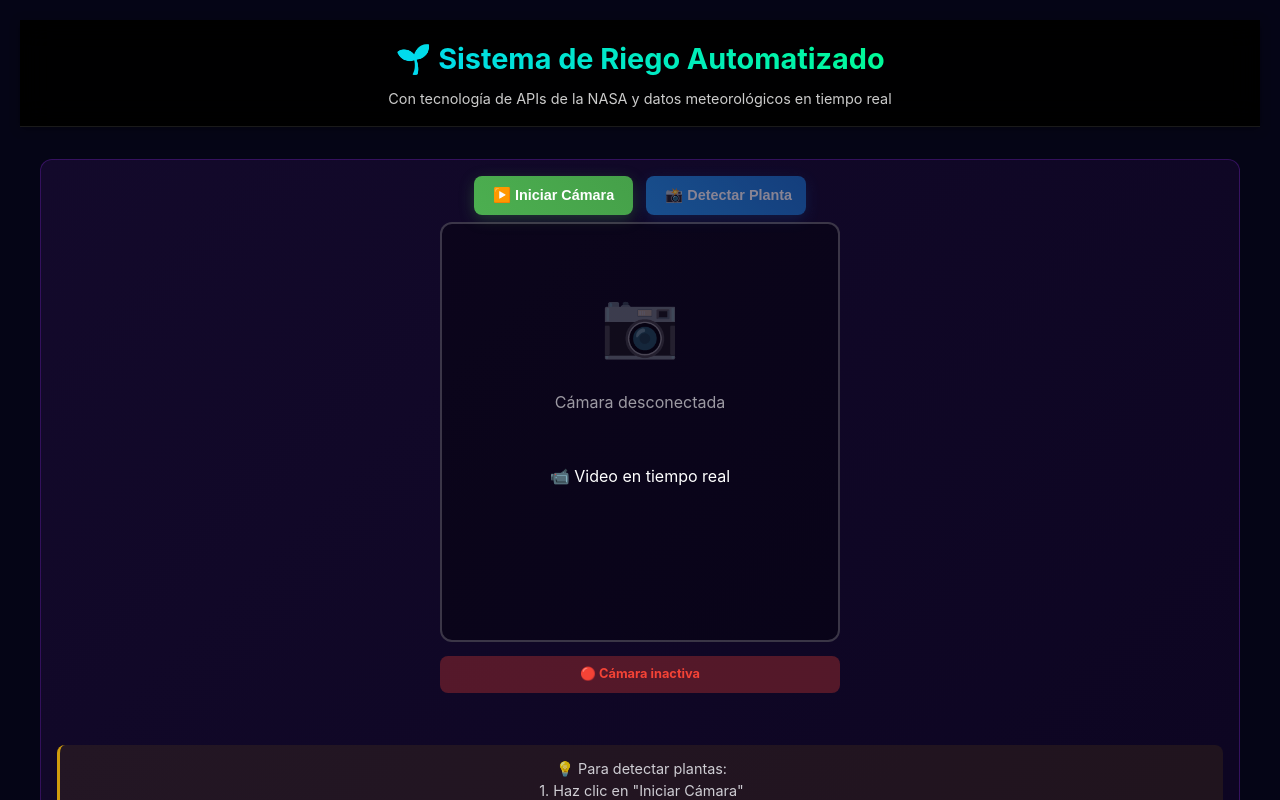
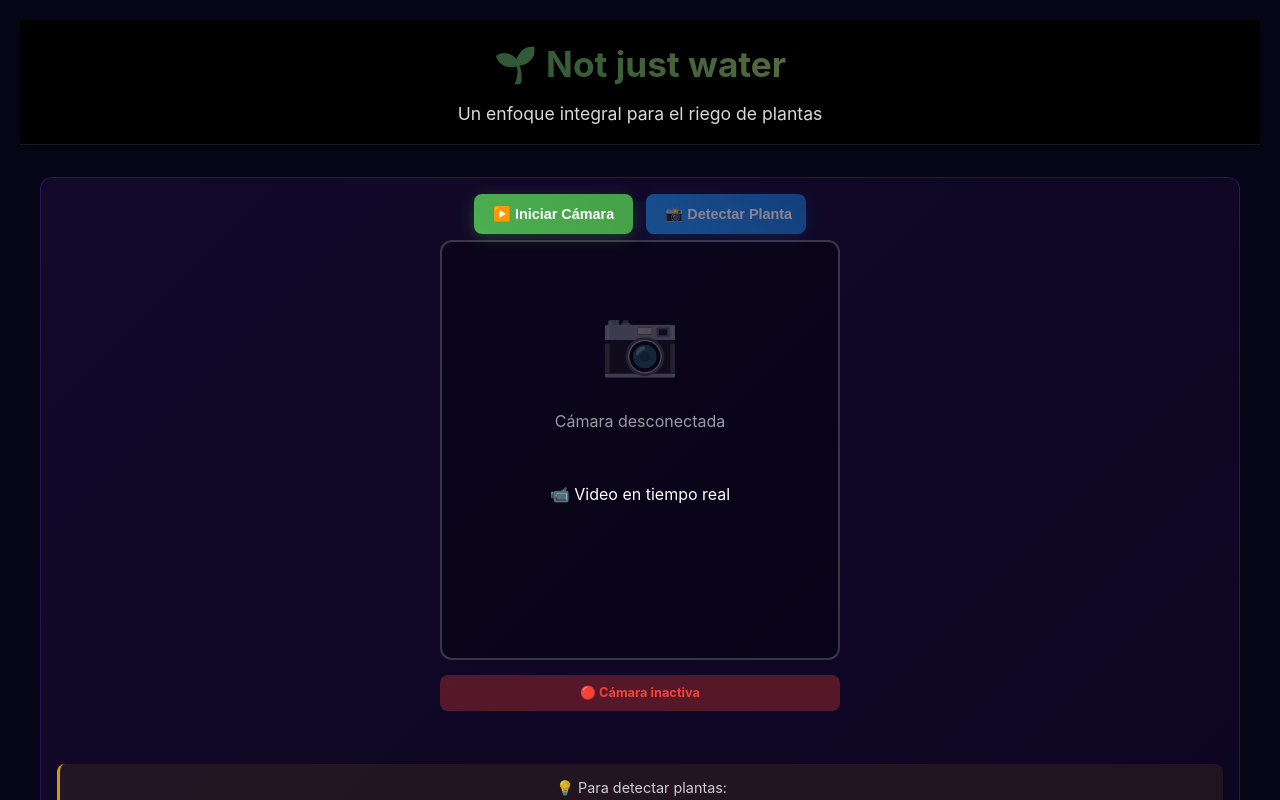
Before and after one commit to bachanos/hackaton, a React (Vite) app in the folder frontend/: page / in a window 1280 px wide. Shown: the top 800 px of the page. Built offline with nearby package versions, Linux system fonts and the light colour scheme; no server answers.

Commit message:
menta fixed 10

```diff
--- a/frontend/src/App.css
+++ b/frontend/src/App.css
@@ -74,17 +74,17 @@ body {
 
 /* Estilos para el título en el hero */
 .hero-center h1 {
-  font-size: 1.8rem;
-  margin-bottom: 0.3rem;
-  background: linear-gradient(45deg, #00d4ff, #00ff88);
+  font-size: 2.2rem;
+  margin-bottom: 0.5rem;
+  background: linear-gradient(45deg, #164C32, #6A7642);
   -webkit-background-clip: text;
   -webkit-text-fill-color: transparent;
   background-clip: text;
 }
 
 .hero-center p {
-  font-size: 0.9rem;
-  opacity: 0.8;
+  font-size: 1.1rem;
+  opacity: 0.85;
   margin: 0;
 }
 
@@ -1004,7 +1004,7 @@ body {
 
 .camera-hint {
   font-size: 0.8rem;
-  color: rgba(255, 193, 7, 0.8);
+  color: rgba(255, 255, 255, 0.8);
   margin: 0;
   font-style: italic;
 }
--- a/frontend/src/App.tsx
+++ b/frontend/src/App.tsx
@@ -29,12 +29,6 @@ interface WateringData {
     plantCoefficient: number;
   };
 }
-
-
-
-
-
-
 
 // Función para mapear los valores de detección a los formatos esperados por el quiz
 const mapDetectedPlantToQuizFormat = (detectedPlant: string): string => {
@@ -78,12 +72,6 @@ function App() {
     enumerateCameras();
     fetchWateringData(); // Cargar datos iniciales para mostrar la barra superior
   }, []);
-
-
-
-
-
-
 
   const fetchWateringData = async () => {
     setLoading(true);
@@ -244,10 +232,6 @@ function App() {
     }
   };
 
-
-
-
-
   // Función para capturar imagen de la webcam
   const captureImage = (): string | null => {
     const video = document.querySelector('video.webcam-feed') as HTMLVideoElement;
@@ -318,8 +302,8 @@ function App() {
 
           {/* Centro: Título principal */}
           <div className="hero-center">
-            <h1>🌱 Sistema de Riego Automatizado</h1>
-            <p>Con tecnología de APIs de la NASA y datos meteorológicos en tiempo real</p>
+            <h1>🌱 Not just water</h1>
+            <p>Un enfoque integral para el riego de plantas</p>
           </div>
 
           {/* Lado derecho: Datos meteorológicos */}
```
